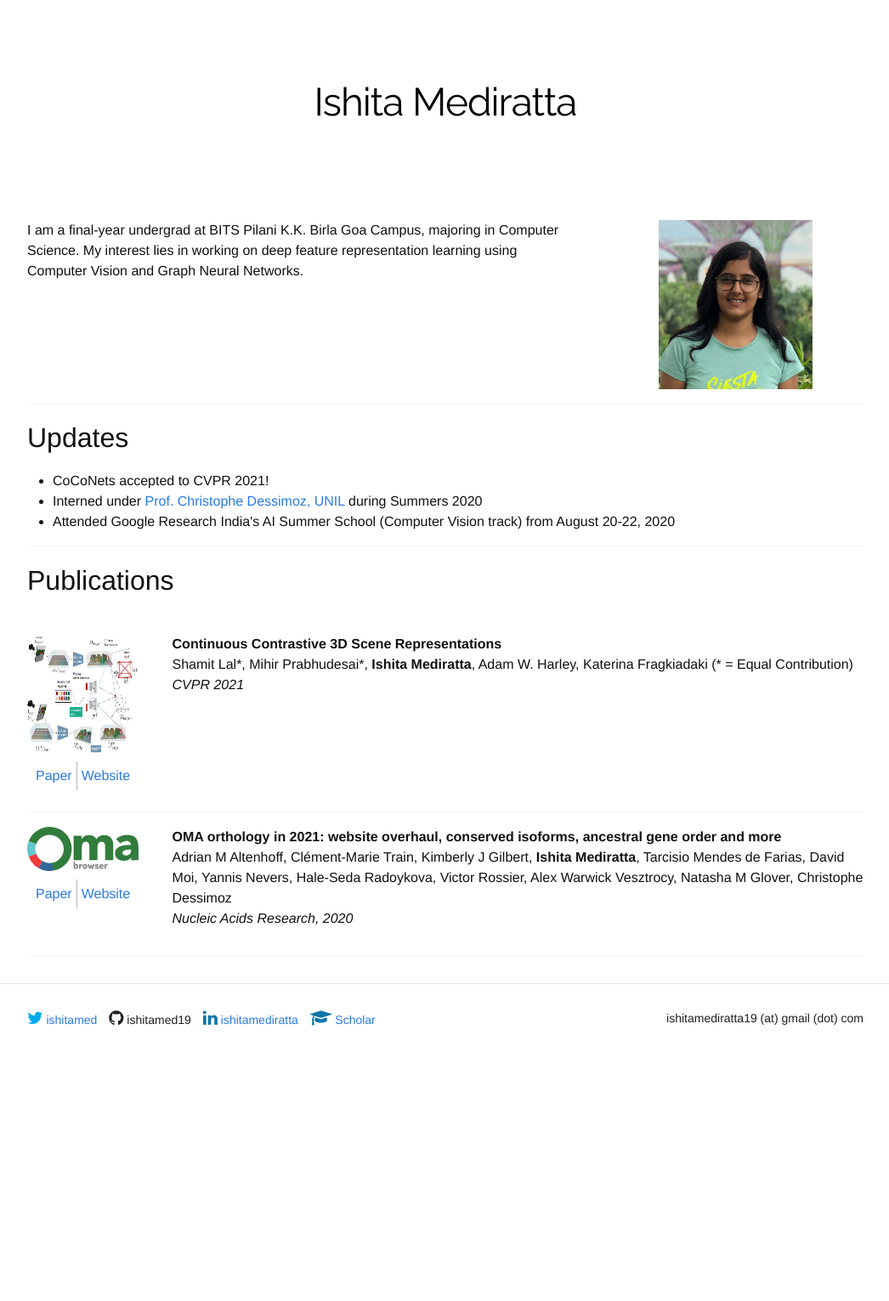
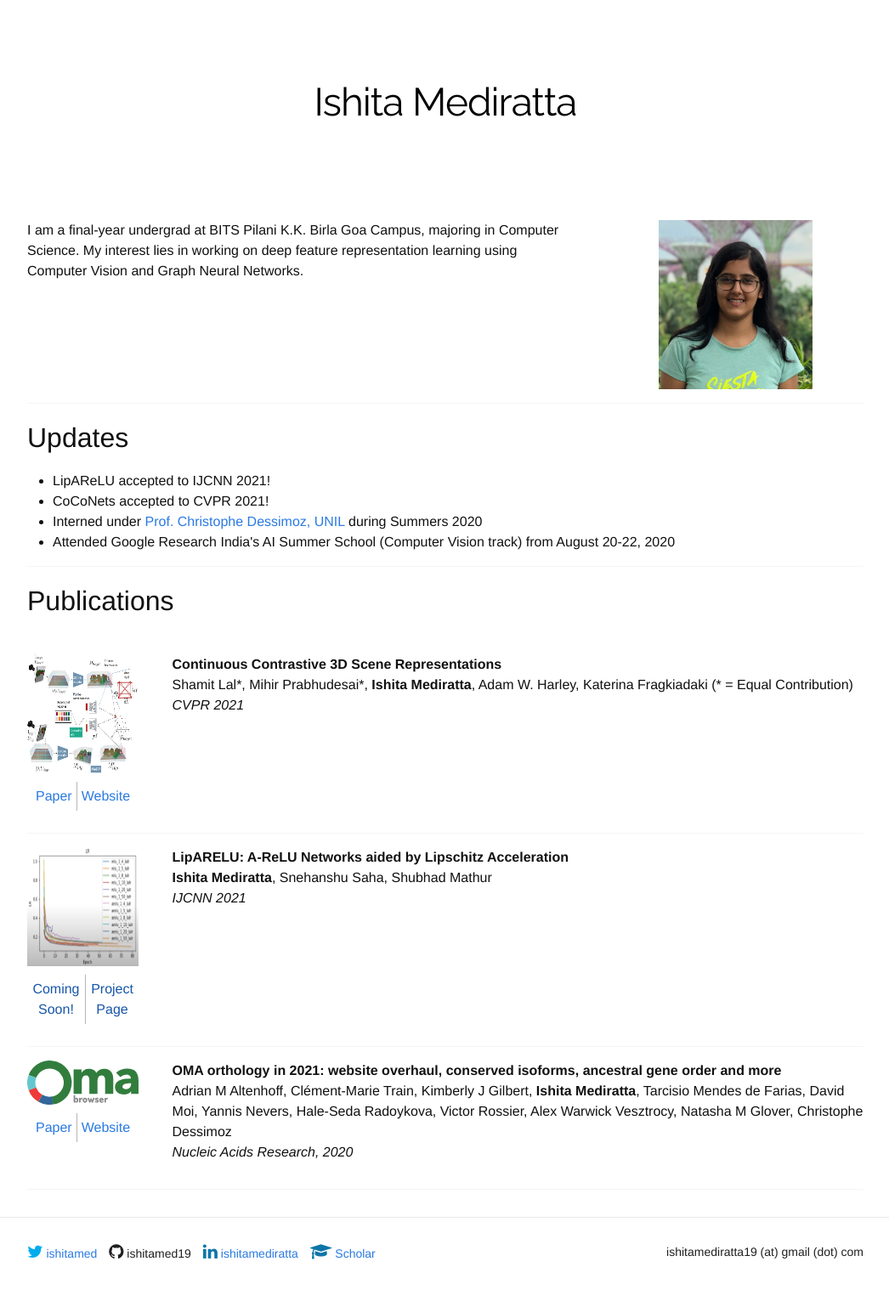
Before and after one commit to ishitamed19/ishitamed19.github.io, a Jekyll site: the page built from index.html, in a window 1280 px wide. Shown: the whole page at 85% size, without its empty margins (116-1162 px from the left). Built offline with Jekyll 4.4.1, drawn with Linux system fonts in a browser that asks for light colours; nearby versions of some CDN libraries; some web fonts are replaced; before the commit the page ends 1256 px from its top, so only the background shows below that.

Commit message:
Update index.html

```diff
--- a/index.html
+++ b/index.html
@@ -26,6 +26,7 @@ title: "Ishita Mediratta"
 
 <h1 style="text-align:left" align="left">Updates</h1>
 <ul>
+  <li>LipAReLU accepted to IJCNN 2021!</li>
   <li>CoCoNets accepted to CVPR 2021!</li>
   <li>Interned under <a href="http://lab.dessimoz.org/">Prof. Christophe Dessimoz, UNIL</a> during Summers 2020</li>
   <li>Attended Google Research India's AI Summer School (Computer Vision track) from August 20-22, 2020</li>
@@ -54,10 +55,10 @@ title: "Ishita Mediratta"
 
 
 
- <!-- <div class="divider"></div>
+ <div class="divider"></div>
 
  <div class="row">
-    <div class="three columns">
+    <div class="two columns">
       <img style="margin-top:0em" src="/images/research/lalr.png" width="10" height="140">
       <table>
         <tr>
@@ -66,11 +67,11 @@ title: "Ishita Mediratta"
         </tr>
       </table>
     </div>
-    <div class="nine columns">
+    <div class="ten columns">
       <b> LipARELU: A-ReLU Networks aided by Lipschitz Acceleration  </b>
-      <p> <b>Ishita Mediratta</b>, Snehanshu Saha, Shubhad Mathur<br><i>In Submission</i></p>
+      <p> <b>Ishita Mediratta</b>, Snehanshu Saha, Shubhad Mathur<br><i>IJCNN 2021</i></p>
     </div>
-  </div> -->
+  </div>
 
 
 
```
